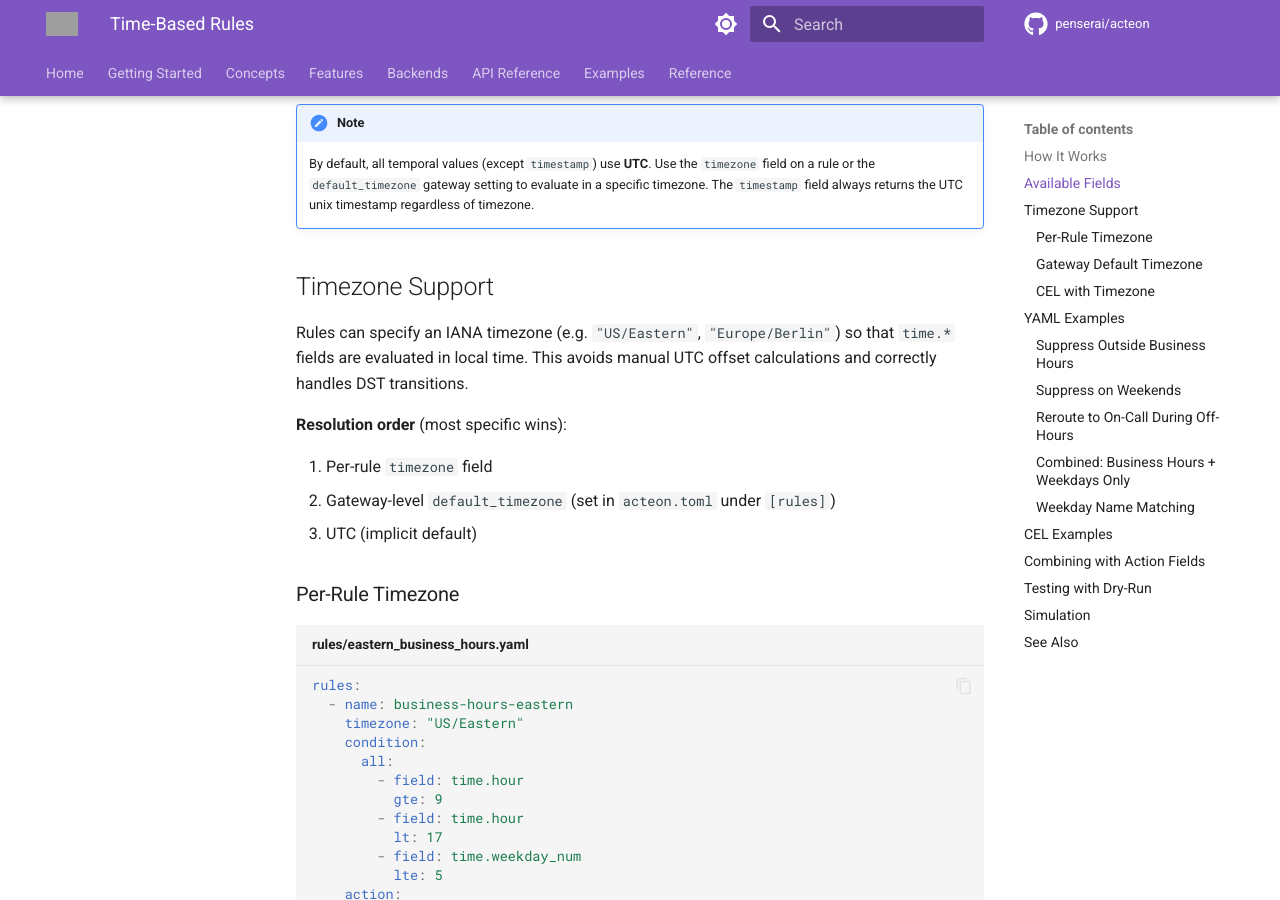
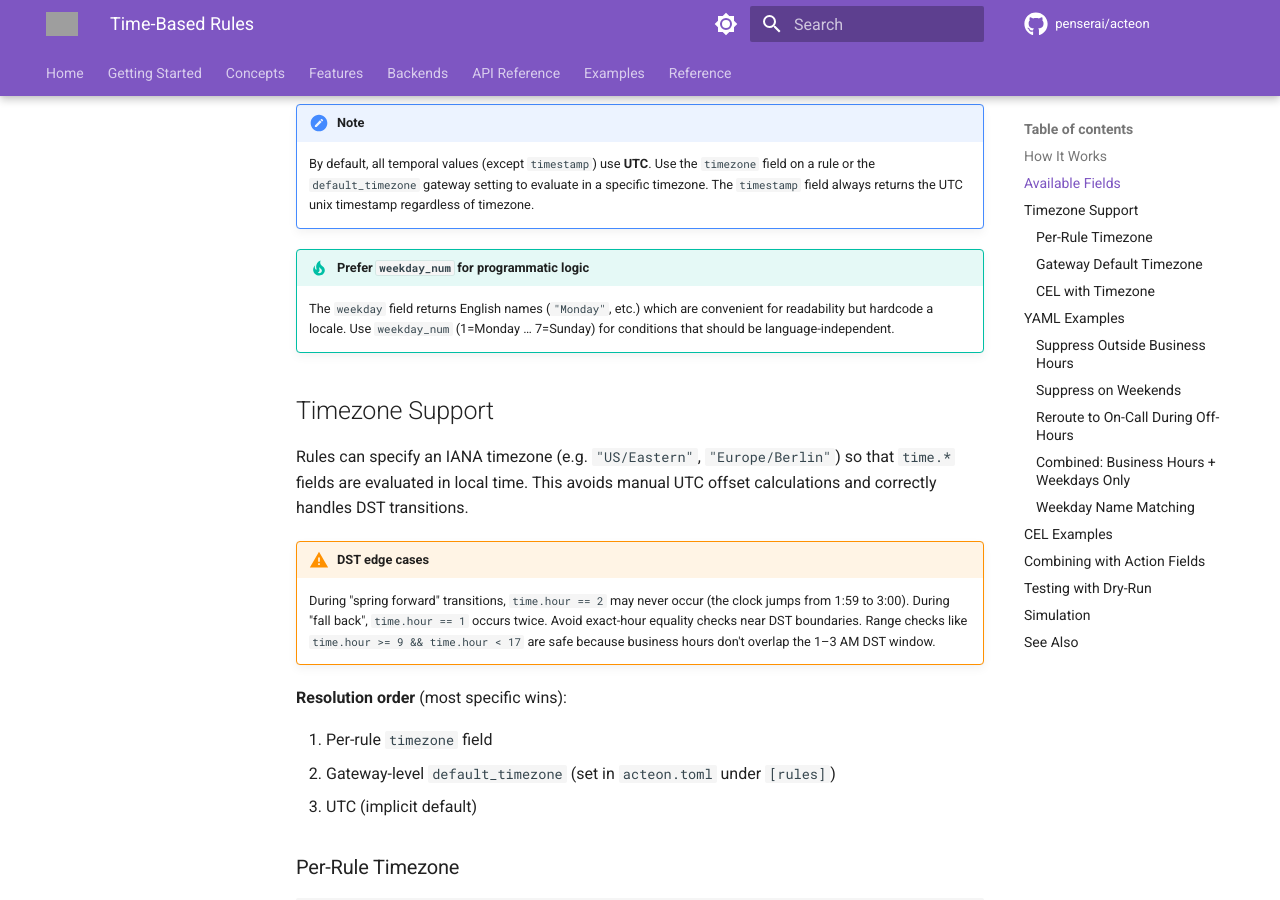
Before and after one commit to penserai/acteon, an MkDocs documentation site: the page built from docs/book/features/time-based-rules.md, in a window 1280 px wide and 900 px high, scrolled down 976 px. Built offline with MkDocs 1.6.1 and Material for MkDocs 9.7.7, drawn with Linux system fonts in a browser that asks for light colours; comment, search, counter and statistics services are not loaded; grey boxes are pictures that could not be loaded.

Commit message:
Add missing doc

```diff
--- a/docs/book/features/time-based-rules.md
+++ b/docs/book/features/time-based-rules.md
@@ -23,9 +23,15 @@ The rule engine exposes a `time` identifier containing the current timestamp bro
 !!! note
     By default, all temporal values (except `timestamp`) use **UTC**. Use the `timezone` field on a rule or the `default_timezone` gateway setting to evaluate in a specific timezone. The `timestamp` field always returns the UTC unix timestamp regardless of timezone.
 
+!!! tip "Prefer `weekday_num` for programmatic logic"
+    The `weekday` field returns English names (`"Monday"`, etc.) which are convenient for readability but hardcode a locale. Use `weekday_num` (1=Monday … 7=Sunday) for conditions that should be language-independent.
+
 ## Timezone Support
 
 Rules can specify an IANA timezone (e.g. `"US/Eastern"`, `"Europe/Berlin"`) so that `time.*` fields are evaluated in local time. This avoids manual UTC offset calculations and correctly handles DST transitions.
+
+!!! warning "DST edge cases"
+    During "spring forward" transitions, `time.hour == 2` may never occur (the clock jumps from 1:59 to 3:00). During "fall back", `time.hour == 1` occurs twice. Avoid exact-hour equality checks near DST boundaries. Range checks like `time.hour >= 9 && time.hour < 17` are safe because business hours don't overlap the 1–3 AM DST window.
 
 **Resolution order** (most specific wins):
 
```
